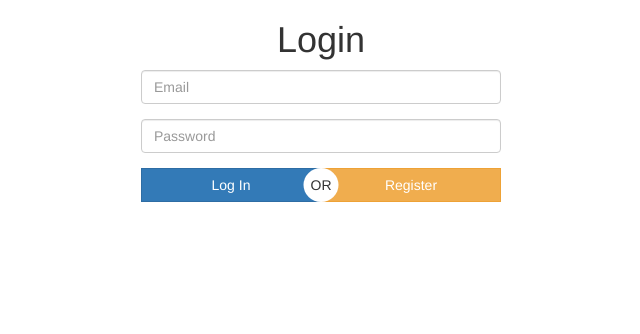
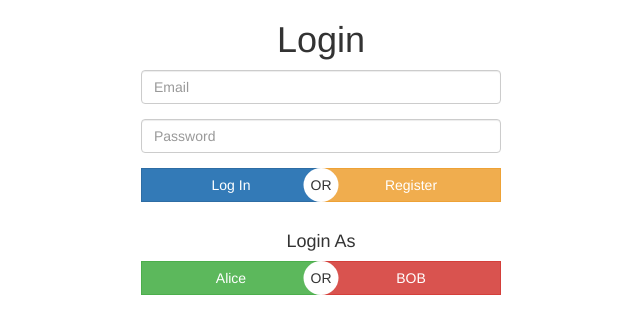
Before and after one commit to devtarun/ciChat, a CodeIgniter app: page /ciChat/index.php/home/index in a window 1280 px wide. Shown: the top 334 px of the page, without its empty margins (319-959 px from the left). Run offline with CodeIgniter, Linux system fonts and the light colour scheme.

Commit message:
Minor Modifications

```diff
--- a/application/views/home.php
+++ b/application/views/home.php
@@ -9,6 +9,7 @@ defined('BASEPATH') OR exit('No direct script access allowed');
 	<style>
 		.table-holder {
 		    max-height: 370px;
+		    height: 370px;
 		    overflow-y: scroll;
 		    border: 1px solid;
 		    margin-top: 2em;
--- a/application/views/login.php
+++ b/application/views/login.php
@@ -6,7 +6,7 @@ defined('BASEPATH') OR exit('No direct script access allowed');
 <head>
   <meta charset="utf-8">
   <title>Welcome to CodeIgniter</title>
-  <link rel="stylesheet" href="https://stackpath.bootstrapcdn.com/bootstrap/3.4.0/css/bootstrap.min.css" integrity="sha384-PmY9l28YgO4JwMKbTvgaS7XNZJ30MK9FAZjjzXtlqyZCqBY6X6bXIkM++IkyinN+" crossorigin="anonymous">
+  <link rel="stylesheet" href="https://stackpath.bootstrapcdn.com/bootstrap/3.4.0/css/bootstrap.min.css">
   <style>
     .btn {width: 50%;border-radius: 0}
     .btn-container {width: 100%;display: block;position: relative;}
@@ -36,14 +36,16 @@ defined('BASEPATH') OR exit('No direct script access allowed');
             <?php echo form_input(array(
               'name'=>'ue',
               'placeholder'=>'Email',
-              'class' => 'form-control'
+              'class' => 'form-control',
+              'id' => 'email'
             )); ?>
           </div>
           <div class="form-group">
             <?php echo form_password(array(
               'name'=>'up',
               'placeholder'=>'Password',
-              'class' => 'form-control'
+              'class' => 'form-control',
+              'id' => 'pass'
             )); ?>
           </div>
 
@@ -56,7 +58,31 @@ defined('BASEPATH') OR exit('No direct script access allowed');
         </form>
       </div>
     </div>
+    <br>
+    <div class="row">
+      <div class="col-lg-4 col-lg-offset-4 text-center">
+        <h4>Login As</h4>
+        <span class="btn-container">
+          <button type="button" id="logA" class="btn btn-success btn-large pull-left">Alice</button>
+          <i class="btn-sep">OR</i>
+          <button type="button" id="logB" class="btn btn-danger btn-large pull-right">BOB</a>
+        </span>
+      </div>
+    </div>
   </div>
+
+  <script src="https://code.jquery.com/jquery-2.2.4.min.js"></script>
+  <script src="https://stackpath.bootstrapcdn.com/bootstrap/3.4.0/js/bootstrap.min.js"></script>
+  <script>
+    $('#logA').click(function(){
+      $('#email').val('alice@cichat.com');
+      $('#pass').val('alice');
+    });
+    $('#logB').click(function(){
+      $('#email').val('bob@cichat.com');
+      $('#pass').val('bob');
+    });
+  </script>
 
 </body>
 </html>
```
